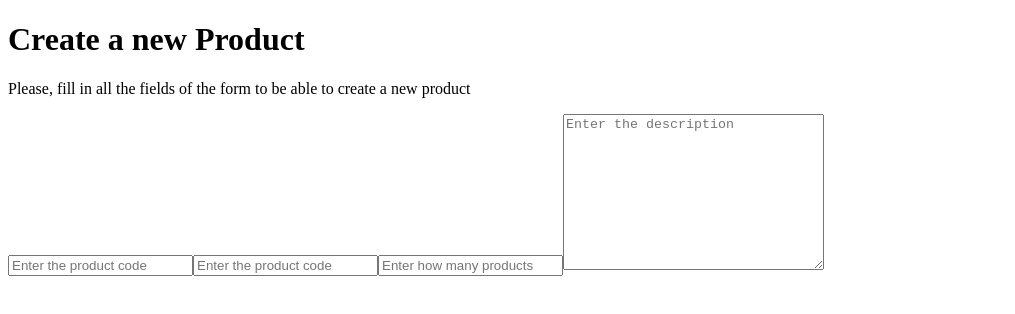
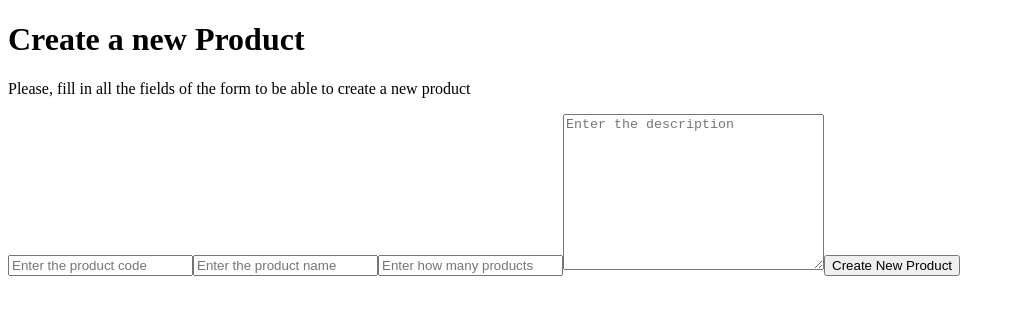
Before and after one commit to builes/conteo-App, a React (Vite) app: page / in a window 1280 px wide. Shown: the top 314 px of the page, without its empty margins (0-1015 px from the left). Built offline with nearby package versions, Linux system fonts and the light colour scheme.

Commit message:
implemented useForm in Form.tsx

```diff
--- a/src/components/form/Form.jsx
+++ b/src/components/form/Form.jsx
@@ -1,20 +1,53 @@
+import { useForm } from '../utils/hooks/useForm';
+
 export const Form = () => {
+	const { code, name, quantity, description, onInputChange, onResetForm } =
+		useForm({ code: '', name: '', quantity: '', description: '' });
+
+	const handleCreateProduct = (e) => {
+		e.preventDefault();
+		console.log(code, name, quantity, description);
+		console.log('object');
+	};
+
 	return (
-		<form>
+		<form onSubmit={handleCreateProduct}>
 			<p>
 				Please, fill in all the fields of the form to be able to create a new
 				product
 			</p>
 
-			<input type='number' name='' placeholder='Enter the product code' />
-			<input type='text' name='' placeholder='Enter the product code' />
-			<input type='number' name='' placeholder='Enter how many products' />
+			<input
+				required
+				type='number'
+				name='code'
+				placeholder='Enter the product code'
+				onChange={onInputChange}
+			/>
+			<input
+				type='text'
+				name='name'
+				placeholder='Enter the product name'
+				onChange={onInputChange}
+				required
+			/>
+			<input
+				type='number'
+				name='quantity'
+				placeholder='Enter how many products'
+				onChange={onInputChange}
+				required
+			/>
 			<textarea
-				name=''
+				name='description'
 				cols='30'
 				rows='10'
 				placeholder='Enter the description'
+				onChange={onInputChange}
+				required
 			></textarea>
+			<button type='submit'>Create New Product</button>
+			{/* <button>Delete all fields</button> */}
 		</form>
 	);
 };
```
